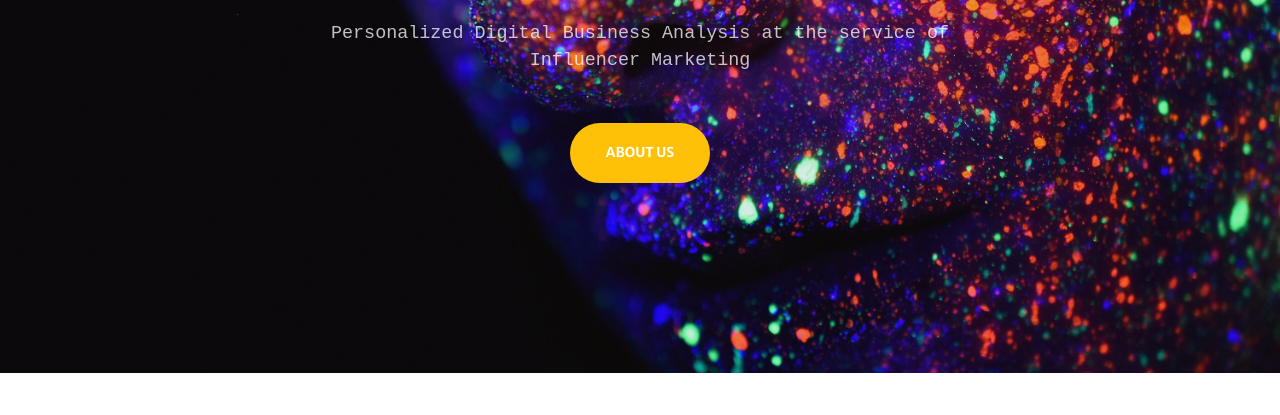
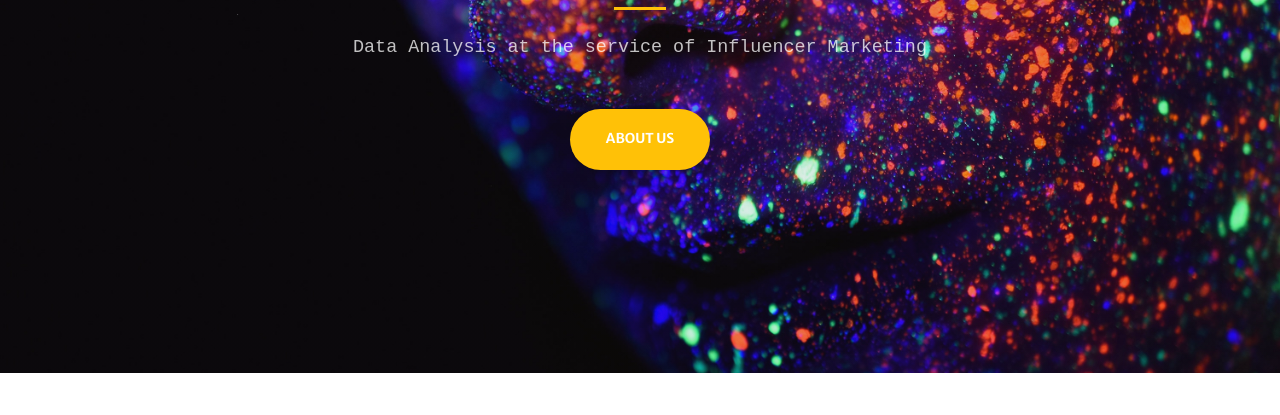
Before and after one commit to mlveltri/perspectives.veltmon.github.io, a website with bundled scripts: page index.html in a window 1280 px wide. Shown: the part 427-842 px from the top of the page. Built offline with nearby package versions, Linux system fonts and the light colour scheme; a web font is replaced by a local one.

Commit message:
update index

```diff
--- a/index.html
+++ b/index.html
@@ -17,7 +17,7 @@
 
  <meta property="og:type" content="website"/>
 
- <meta property="og:title" content="VELTMON | Personalized Digital Business Analysis at the service of Influencer Marketing" />
+ <meta property="og:title" content="VELTMON | Data Analysis at the service of Influencer Marketing" />
 
 
 
@@ -104,7 +104,7 @@
           <hr class="divider my-4">
         </div>
         <div class="col-lg-8 align-self-baseline">
-          <p class="text-white-75 font-weight-light mb-5">Personalized Digital Business Analysis at the service of Influencer Marketing</p>
+          <p class="text-white-75 font-weight-light mb-5">Data Analysis at the service of Influencer Marketing</p>
           <a class="btn btn-primary btn-xl js-scroll-trigger" href="#about">about us</a>
         </div>
       </div>
```
